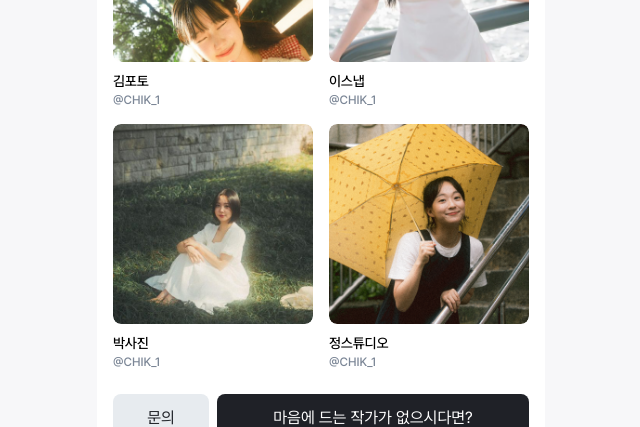
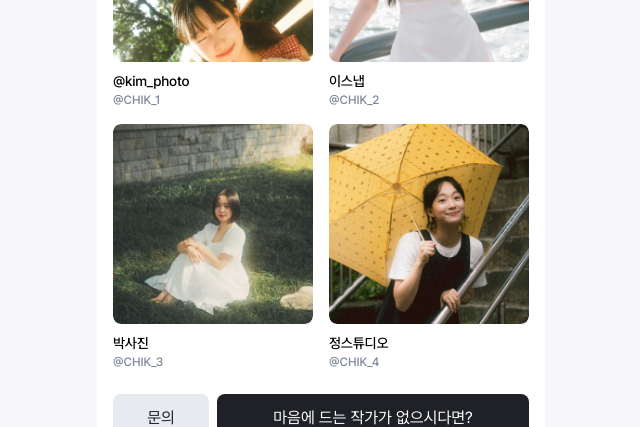
Before and after one commit to NeoSelf1/chiksnap-deployment, a Next.js app: page /photographer in a window 1280 px wide. Shown: the part 258-685 px from the top of the page, without its empty margins (319-959 px from the left). Built offline with nearby package versions, Linux system fonts and the light colour scheme.

Commit message:
refactor: type 개선 및 목업데이터 파일 추가 (#1)
- photographerDetail과 통합

```diff
--- a/src/app/photographer/[id]/page.tsx
+++ b/src/app/photographer/[id]/page.tsx
@@ -1,30 +1,15 @@
+import { photographers_mu } from '@/data/database';
 import Image from 'next/image';
-import { PhotographerDetails } from '@/types';
-
-import image_1 from '@/data/1.png';
-import image_2 from '@/data/2.png';
-import image_3 from '@/data/3.png';
-import image_4 from '@/data/4.png';
-
-const dummyPhotographerDetails: PhotographerDetails = {
-  id: 1,
-  name: '김포토',
-  instagramId: '@kim_photo',
-  profileImage: '/photographer1.jpg',
-  workImages: [image_1, image_2, image_3, image_4],
-  services: ['개인 스냅', '커플 스냅', '웨딩 스냅'],
-};
-
 const PhotographerDetailsPage = ({ params }: { params: { id: string } }) => {
   // In a real application, you would fetch the photographer's details based on the id
-  const photographer = dummyPhotographerDetails;
+  const photographer = photographers_mu[parseInt(params.id)];
 
   return (
     <div className="flex flex-col items-center p-4">
       <div className="w-full max-w-md">
         <div className="flex items-center mb-6">
           <Image
-            src={photographer.profileImage}
+            src={photographer.profileImg}
             alt={photographer.name}
             width={80}
             height={80}
@@ -36,7 +21,7 @@ const PhotographerDetailsPage = ({ params }: { params: { id: string } }) => {
           </div>
         </div>
         <div className="grid grid-cols-2 gap-4 mb-6">
-          {photographer.workImages.map((image, index) => (
+          {photographer.workImages?.map((image, index) => (
             <Image
               key={index}
               src={image}
--- a/src/app/photographer/page.tsx
+++ b/src/app/photographer/page.tsx
@@ -1,54 +1,10 @@
-// app/recommended-photographers/page.tsx
 'use client';
 
 import React from 'react';
 import Image from 'next/image';
 import Link from 'next/link';
-
-import image_1 from '../../data/1.png';
-import image_2 from '../../data/2.png';
-import image_3 from '../../data/3.png';
-import image_4 from '../../data/4.png';
 import { useSearchParams } from 'next/navigation';
-
-interface Photographer {
-  id: number;
-  name: string;
-  instagramId: string;
-  snapType: string;
-  profileImage: any;
-}
-
-const dummyPhotographers: Photographer[] = [
-  {
-    id: 1,
-    name: '김포토',
-    instagramId: '@CHIK_1',
-    snapType: '스냅픽',
-    profileImage: image_1,
-  },
-  {
-    id: 2,
-    name: '이스냅',
-    instagramId: '@CHIK_1',
-    snapType: '스냅픽',
-    profileImage: image_2,
-  },
-  {
-    id: 3,
-    name: '박사진',
-    instagramId: '@CHIK_1',
-    snapType: '스냅픽',
-    profileImage: image_3,
-  },
-  {
-    id: 4,
-    name: '정스튜디오',
-    instagramId: '@CHIK_1',
-    snapType: '스냅픽',
-    profileImage: image_4,
-  },
-];
+import { photographers_mu } from '@/data/database';
 
 const RecommendedPhotographers = () => {
   const searchParams = useSearchParams();
@@ -64,7 +20,7 @@ const RecommendedPhotographers = () => {
         칙스냅에서 추천드리는 작가에요!
       </h1>
       <div className="grid grid-cols-2 gap-4">
-        {dummyPhotographers.map((photographer) => (
+        {photographers_mu.map((photographer) => (
           <Link
             key={photographer.id}
             href={`/photographer/${photographer.id}`}
@@ -72,7 +28,7 @@ const RecommendedPhotographers = () => {
           >
             <div className="relative aspect-square w-full mb-2 overflow-hidden rounded-lg">
               <Image
-                src={photographer.profileImage}
+                src={photographer.profileImg}
                 alt={photographer.name}
                 layout="fill"
                 objectFit="cover"
--- a/src/app/select-mood/page.tsx
+++ b/src/app/select-mood/page.tsx
@@ -4,21 +4,7 @@ import { useState } from 'react';
 import Link from 'next/link';
 import Image from 'next/image';
 import { useSearchParams } from 'next/navigation';
-import { MoodImage } from '../../types';
-
-import image_1 from '../../data/1.png';
-import image_2 from '../../data/2.png';
-import image_3 from '../../data/3.png';
-import image_4 from '../../data/4.png';
-
-const moodImages: MoodImage[] = [
-  { id: 1, src: image_1, alt: 'Mood 1' },
-  { id: 2, src: image_2, alt: 'Mood 2' },
-  { id: 3, src: image_3, alt: 'Mood 3' },
-  { id: 4, src: image_4, alt: 'Mood 4' },
-  { id: 5, src: image_1, alt: 'Mood 5' },
-  { id: 6, src: image_2, alt: 'Mood 6' },
-];
+import { moodImages_mu } from '@/data/database';
 
 const SelectMood = () => {
   const searchParams = useSearchParams();
@@ -41,7 +27,7 @@ const SelectMood = () => {
       <h2 className="title-1">마음에 드는 무드 사진을 선택해주세요</h2>
       <p className="body-3 mb-8">(1~3개 선택 가능)</p>
       <div className="grid grid-cols-2 gap-2 mb-8">
-        {moodImages.map((image) => (
+        {moodImages_mu.map((image) => (
           <div
             key={image.id}
             className={`relative cursor-pointer rounded-md ${
--- a/src/app/select-type/page.tsx
+++ b/src/app/select-type/page.tsx
@@ -4,32 +4,7 @@ import { useState } from 'react';
 import Link from 'next/link';
 import Image from 'next/image';
 import { MdCheck } from 'react-icons/md';
-import { SnapType } from '@/types';
-
-import image_11 from '../../data/11.png';
-import image_12 from '../../data/12.png';
-import image_13 from '../../data/13.png';
-
-const snapTypes: SnapType[] = [
-  {
-    id: 'personal',
-    title: '개인 스냅',
-    description: '개인 화보, 프로필 사진 등 단독 촬영',
-    image: image_11,
-  },
-  {
-    id: 'couple',
-    title: '커플 / 우정 스냅',
-    description: '커플(2인) 혹은 친구들(2인 이상) 촬영',
-    image: image_12,
-  },
-  {
-    id: 'wedding',
-    title: '결혼 스냅',
-    description: '데이트 스냅, 본식 스냅 등 웨딩 촬영',
-    image: image_13,
-  },
-];
+import { snapTypes } from '@/data/database';
 
 const SelectType = () => {
   const [selectedType, setSelectedType] = useState<string | null>(null);
--- /dev/null
+++ b/src/data/database.ts
@@ -0,0 +1,74 @@
+import { MoodImage, Photographer, SnapType } from '@/types';
+
+import image_11 from '@/data/11.png';
+import image_12 from '@/data/12.png';
+import image_13 from '@/data/13.png';
+import image_1 from '@/data/1.png';
+import image_2 from '@/data/2.png';
+import image_3 from '@/data/3.png';
+import image_4 from '@/data/4.png';
+
+export const snapTypes: SnapType[] = [
+  {
+    id: 'personal',
+    title: '개인 스냅',
+    description: '개인 화보, 프로필 사진 등 단독 촬영',
+    image: image_11,
+  },
+  {
+    id: 'couple',
+    title: '커플 / 우정 스냅',
+    description: '커플(2인) 혹은 친구들(2인 이상) 촬영',
+    image: image_12,
+  },
+  {
+    id: 'wedding',
+    title: '결혼 스냅',
+    description: '데이트 스냅, 본식 스냅 등 웨딩 촬영',
+    image: image_13,
+  },
+];
+
+export const photographers_mu: Photographer[] = [
+  {
+    id: 1,
+    name: '@kim_photo',
+    instagramId: '@CHIK_1',
+    services: ['개인 스냅', '커플 스냅', '웨딩 스냅'],
+    profileImg: image_1,
+    workImages: [image_1, image_2, image_3, image_4],
+  },
+  {
+    id: 2,
+    name: '이스냅',
+    instagramId: '@CHIK_2',
+    services: ['일반스냅', '결혼사진'],
+    profileImg: image_2,
+    workImages: null,
+  },
+  {
+    id: 3,
+    name: '박사진',
+    instagramId: '@CHIK_3',
+    services: ['졸업사진', '결혼사진'],
+    profileImg: image_3,
+    workImages: null,
+  },
+  {
+    id: 4,
+    name: '정스튜디오',
+    instagramId: '@CHIK_4',
+    services: ['졸업사진', '결혼사진'],
+    profileImg: image_4,
+    workImages: null,
+  },
+];
+
+export const moodImages_mu: MoodImage[] = [
+  { id: 1, src: image_1, alt: 'Mood 1' },
+  { id: 2, src: image_2, alt: 'Mood 2' },
+  { id: 3, src: image_3, alt: 'Mood 3' },
+  { id: 4, src: image_4, alt: 'Mood 4' },
+  { id: 5, src: image_1, alt: 'Mood 5' },
+  { id: 6, src: image_2, alt: 'Mood 6' },
+];
```
Also changed, not shown: src/types/index.ts (+2 -5 lines).
